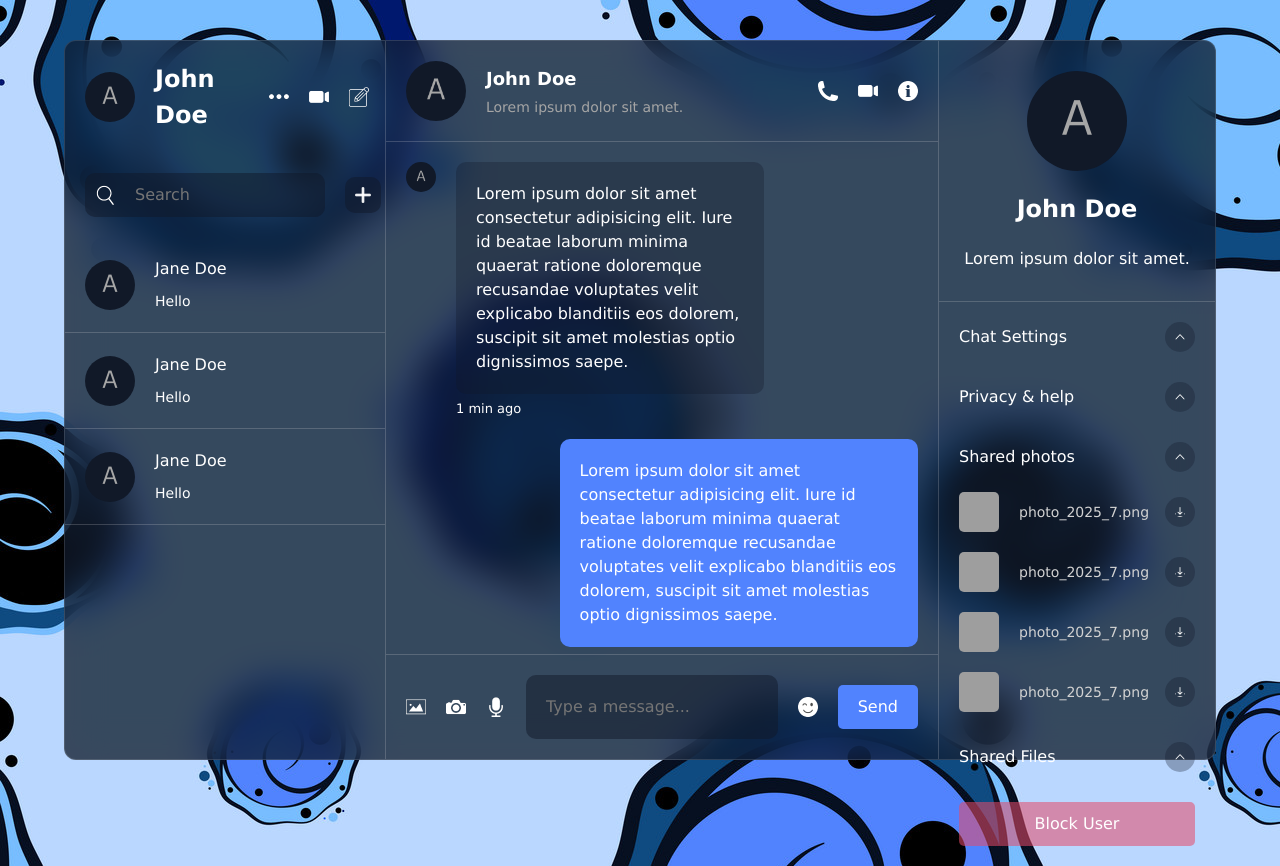
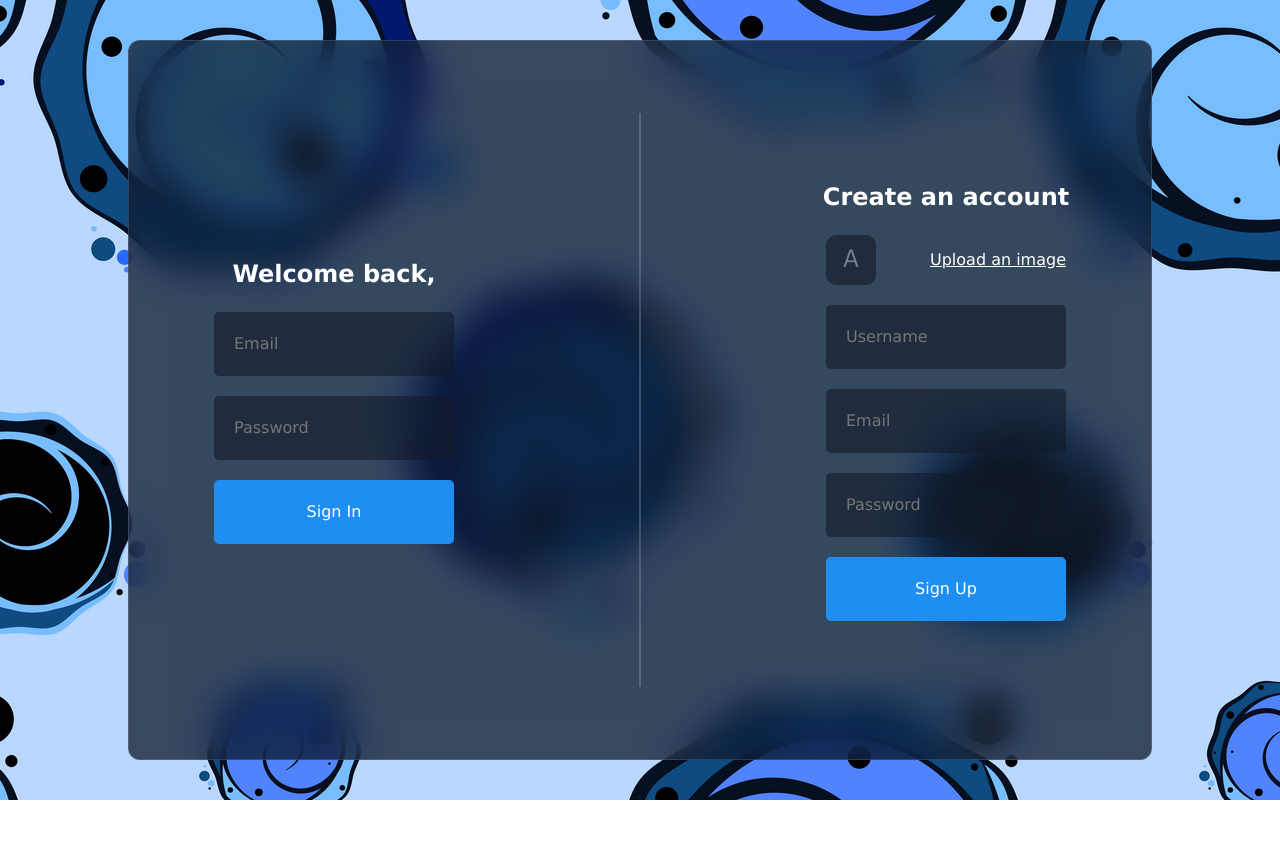
Before and after one commit to DhruvPokhriyal/sangam, a React (Vite) app: page / in a window 1280 px wide. After the commit the page ends 800 px from the top, so only its background shows below. Built offline with nearby package versions, Linux system fonts and the light colour scheme; grey boxes are pictures that could not be loaded.

Commit message:
Add JSX code and CSS for the login page
This commit add basic JSX code and CSS for the login page of the chat app

```diff
--- a/src/App.jsx
+++ b/src/App.jsx
@@ -1,21 +1,27 @@
-import { useState } from 'react'
-import reactLogo from './assets/react.svg'
-import viteLogo from '/vite.svg'
-import List from './components/list/List'
-import Chat from './components/chat/Chat'
-import Detail from './components/detail/Detail'
+import List from "./components/list/List";
+import Chat from "./components/chat/Chat";
+import Detail from "./components/detail/Detail";
+import Login from "./components/login/Login";
 
 function App() {
+    const user = false;
 
     return (
         <>
-      <div className='container'>
+            <div className="container">
+                {user ? (
+                    <>
+                        {" "}
                         <List></List>
                         <Chat></Chat>
                         <Detail></Detail>
+                    </>
+                ) : (
+                    <Login></Login>
+                )}
             </div>
         </>
-  )
+    );
 }
 
-export default App
+export default App;
--- a/src/components/chat/Chat.jsx
+++ b/src/components/chat/Chat.jsx
@@ -1,11 +1,15 @@
-import { useCallback, useState } from "react";
+import { useCallback, useEffect, useRef, useState } from "react";
 import "./chat.css";
 import EmojiPicker from "emoji-picker-react";
 
 export default function Chat() {
     const [open, setOpen] = useState(false);
     const [text, setText] = useState("");
+    const endRef = useRef(null);
 
+    useEffect(() => {
+        endRef.current.scrollIntoView({ behavior: "smooth" });
+    });
     const handleEmoji = useCallback(function handleEmoji(e) {
         setText((prev) => prev + e.emoji);
     }, []);
@@ -87,6 +91,7 @@
                             <span>1 min ago</span>
                         </div>
                     </div>
+                    <div ref={endRef}></div>
                 </div>
                 <div className="bottom">
                     <div className="icons">
--- a/src/components/detail/Detail.jsx
+++ b/src/components/detail/Detail.jsx
@@ -97,6 +97,7 @@
                         </div>
                     </div>
                     <button className="">Block User</button>
+                    <button className="logout">Logout</button>
                 </div>
             </div>
         </>
--- a/src/components/detail/detail.css
+++ b/src/components/detail/detail.css
@@ -6,7 +6,7 @@
         display: flex;
         flex-direction: column;
         align-items: center;
-        gap: 20px;
+        gap: 15px;
         border-bottom: 1px solid #dddddd35;
 
         img {
@@ -21,7 +21,7 @@
         padding: 20px;
         display: flex;
         flex-direction: column;
-        gap: 30px;
+        gap: 25px;
         .option {
             .title {
                 display: flex;
@@ -83,6 +83,11 @@
             &:hover {
                 background-color: rgba(220, 20, 60, 0.796);
             }
+
+            &.logout {
+                padding: 10px;
+                background-color: #1a73e8;
+            }
         }
     }
 }
--- /dev/null
+++ b/src/components/login/Login.jsx
@@ -0,0 +1,77 @@
+import { useState } from "react";
+import "./login.css";
+
+export default function Login() {
+    const [avatar, setAvatar] = useState({
+        file: null,
+        url: "",
+    });
+
+    function handleAvatar(e) {
+        if (e.target.files[0])
+            setAvatar({
+                file: e.target.files[0],
+                url: URL.createObjectURL(e.target.files[0]),
+            });
+    }
+
+    return (
+        <>
+            <div className="login">
+                <div className="item">
+                    <h2>Welcome back,</h2>
+                    <form>
+                        <input
+                            type="email"
+                            name="email"
+                            id=""
+                            placeholder="Email"
+                        />
+                        <input
+                            type="password"
+                            name="password"
+                            id=""
+                            placeholder="Password"
+                        />
+                        <button>Sign In</button>
+                    </form>
+                </div>
+                <div className="separator"></div>
+                <div className="item">
+                    <h2>Create an account</h2>
+                    <form>
+                        <label htmlFor="file">
+                            <img src={avatar.url || "./avatar.png"} alt="" />
+                            Upload an image
+                        </label>
+                        <input
+                            type="file"
+                            name="file"
+                            id="file"
+                            style={{ display: "none" }}
+                            onChange={handleAvatar}
+                        />
+                        <input
+                            type="text"
+                            name="username"
+                            placeholder="Username"
+                        />
+                        <input
+                            type="email"
+                            name="email"
+                            id=""
+                            placeholder="Email"
+                        />
+                        <input
+                            type="password"
+                            name="password"
+                            id=""
+                            placeholder="Password"
+                        />
+                        <button>Sign Up</button>
+                    </form>
+                </div>
+            </div>
+        </>
+    );
+}
--- /dev/null
+++ b/src/components/login/login.css
@@ -0,0 +1,66 @@
+.login {
+    width: 100%;
+    height: 100%;
+    display: flex;
+    align-items: center;
+    gap: 100px;
+
+    .item {
+        flex: 1;
+        display: flex;
+        flex-direction: column;
+        align-items: center;
+        gap: 20px;
+
+        form {
+            display: flex;
+            flex-direction: column;
+            align-items: center;
+            justify-content: center;
+            gap: 20px;
+
+            input {
+                padding: 20px;
+                border: none;
+                outline: none;
+                background-color: rgba(17, 25, 40, 0.6);
+                color: white;
+                border-radius: 5px;
+            }
+
+            label {
+                width: 100%;
+                display: flex;
+                align-items: center;
+                justify-content: space-between;
+                cursor: pointer;
+                text-decoration: underline;
+
+                img {
+                    width: 50px;
+                    height: 50px;
+                    border-radius: 10px;
+                    object-fit: cover;
+                    opacity: 0.6;
+                }
+            }
+
+            button {
+                width: 100%;
+                padding: 20px;
+                border: none;
+                background-color: #1f8ef1;
+                color: white;
+                border-radius: 5px;
+                cursor: pointer;
+                font-weight: 500;
+            }
+        }
+    }
+
+    .separator {
+        height: 80%;
+        width: 2px;
+        background-color: #dddddd35;
+    }
+}
--- a/src/index.css
+++ b/src/index.css
@@ -3,7 +3,9 @@
   https://www.joshwcomeau.com/css/custom-css-reset/
 */
 
-*, *::before, *::after {
+*,
+*::before,
+*::after {
     box-sizing: border-box;
 }
 
@@ -22,27 +24,46 @@
     -webkit-font-smoothing: antialiased;
 }
 
-img, picture, video, canvas, svg {
+img,
+picture,
+video,
+canvas,
+svg {
     display: block;
     max-width: 100%;
 }
 
-input, button, textarea, select {
+input,
+button,
+textarea,
+select {
     font: inherit;
 }
 
-p, h1, h2, h3, h4, h5, h6 {
+p,
+h1,
+h2,
+h3,
+h4,
+h5,
+h6 {
     overflow-wrap: break-word;
 }
 
 p {
     text-wrap: pretty;
 }
-h1, h2, h3, h4, h5, h6 {
+h1,
+h2,
+h3,
+h4,
+h5,
+h6 {
     text-wrap: balance;
 }
 
-#root, #__next {
+#root,
+#__next {
     isolation: isolate;
 }
 
@@ -63,7 +84,7 @@
 }
 
 .container {
-  width: 90vw;
+    width: 80vw;
     height: 90vh;
     border-radius: 12px;
     background-color: rgba(17, 25, 40, 0.75);
```
Lines whose indentation alone changed are shown as unchanged.
